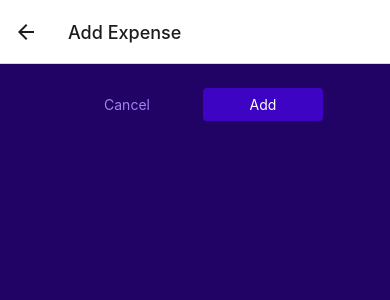
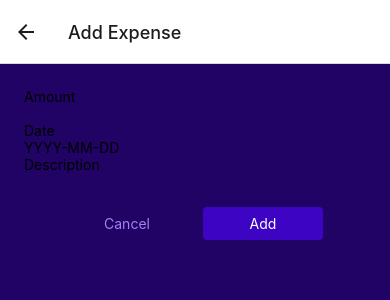
Before and after one commit to MarkoKustudija/ExpenseTracker_ReactNative, a React Native app: screen /ManageExpense in a window 390 px wide. Shown: the top 300 px of the page. Built offline with nearby package versions, Linux system fonts and the light colour scheme.

Commit message:
adding user input form

```diff
--- a/components/ExpensesOutput/ExpensesOutput.js
+++ b/components/ExpensesOutput/ExpensesOutput.js
@@ -5,12 +5,18 @@ import ExpensesList from './ExpensesList'
 import { ExpensesContext } from '../../store/expenses-context'
 import { GlobalStyles } from '../../constants/styles'
 
-const ExpensesOutput = ({expenses, expensesPerion}) => {
+const ExpensesOutput = ({expenses, expensesPerion, fallbackText}) => {
+
+  let content = <Text style={styles.infoText}>{fallbackText}</Text>;
+
+  if (expenses.length > 0) {
+    content = <ExpensesList expenses={expenses} />;
+  }
 
   return (
     <View style={styles.container}>
       <ExpensesSummary expenses = {expenses} periodName={expensesPerion}/>
-      <ExpensesList  expenses={expenses}/>
+      {content}
     </View>
   )
 }
@@ -23,6 +29,12 @@ const styles = StyleSheet.create({
     paddingHorizontal: 24,
     paddingTop: 24,
     paddingBottom: 0,
-    backgroundColor: GlobalStyles.colors.primary700
-  }
+    backgroundColor: GlobalStyles.colors.primary700,
+  },
+  infoText: {
+    color: 'white',
+    fontSize: 16,
+    textAlign: 'center',
+    marginTop: 32,
+  },
 });
--- /dev/null
+++ b/components/ManageExpense/ExpenseForm.js
@@ -0,0 +1,38 @@
+import { View, Text } from "react-native";
+import React from "react";
+import Input from "./Input";
+
+const ExpenseForm = () => {
+
+  function amountChangedHandler() {}
+
+  return (
+    <View>
+      <Input
+        label="Amount"
+        textInputConfig={{
+          keyboardType: "decimal-pad",
+          onChangeText: amountChangedHandler,
+        }}
+      />
+      <Input
+        label="Date"
+        textInputConfig={{
+          placeholder: "YYYY-MM-DD",
+          maxLength: 10,
+          onChangeText: () => {},
+        }}
+      />
+      <Input
+        label="Description"
+        textInputConfig={{
+          multiline: true,
+          // autoCapitalize: 'none'
+          // autoCorrect: false // default is true
+        }}
+      />
+    </View>
+  );
+};
+
+export default ExpenseForm;
--- /dev/null
+++ b/components/ManageExpense/Input.js
@@ -0,0 +1,13 @@
+import { View, Text, TextInput } from "react-native";
+import React from "react";
+
+const Input = ({ label, textInputConfig }) => {
+  return (
+    <View>
+      <Text>{label}</Text>
+      <TextInput {...textInputConfig} />
+    </View>
+  );
+};
+
+export default Input;
--- a/screens/ManageExpense.js
+++ b/screens/ManageExpense.js
@@ -4,9 +4,9 @@ import { GlobalStyles } from "../constants/styles";
 import Button from "../components/ui/Button";
 import IconButton from "../components/ui/IconButton";
 import { ExpensesContext } from "../store/expenses-context";
+import ExpenseForm from "../components/ManageExpense/ExpenseForm";
 
 const ManageExpense = ({ route, navigation }) => {
-
   const expensesCtx = useContext(ExpensesContext);
 
   const editedExpenseId = route.params?.expenseId;
@@ -46,6 +46,7 @@ const ManageExpense = ({ route, navigation }) => {
 
   return (
     <View style={styles.container}>
+      <ExpenseForm />
       <View style={styles.buttons}>
         <Button style={styles.button} mode="flat" onPress={cancelHandler}>
           Cancel
```
